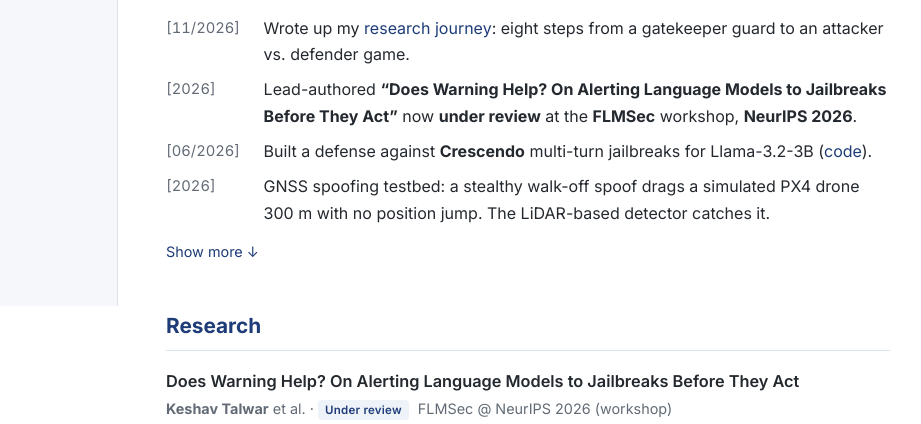
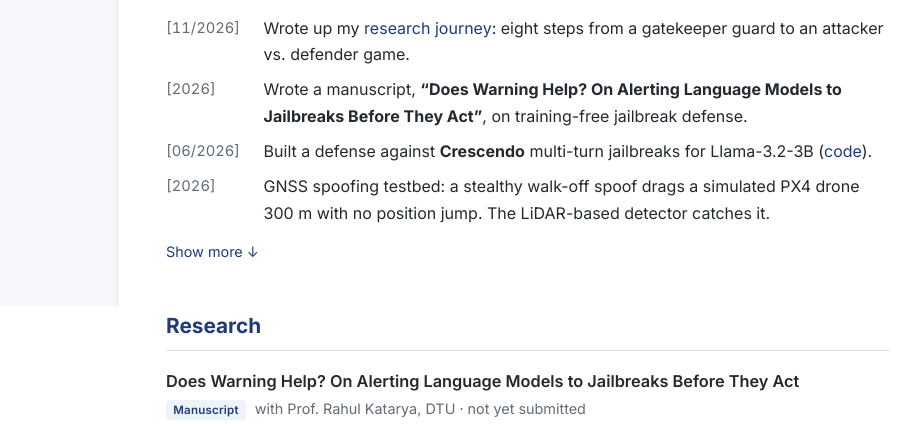
Before and after one commit to keshav-talwar/keshav-talwar.github.io, a plain HTML site: page index.html in a window 1280 px wide. Shown: the part 494-918 px from the top of the page, 162-1083 px from the left. Drawn offline with Linux system fonts and the light colour scheme.

Commit message:
Paper: manuscript, not yet submitted (remove lead author / under review)
Co-Authored-By: Claude Opus 5.5 <noreply@anthropic.com>

```diff
--- a/index.html
+++ b/index.html
@@ -216,7 +216,7 @@
     <h2>News</h2>
     <ul class="news" id="newsList">
       <li><span class="date">[11/2026]</span><span>Wrote up my <a href="#journey">research journey</a>: eight steps from a gatekeeper guard to an attacker vs. defender game.</span></li>
-      <li><span class="date">[2026]</span><span>Lead-authored <strong>“Does Warning Help? On Alerting Language Models to Jailbreaks Before They Act”</strong> now <strong>under review</strong> at the <strong>FLMSec</strong> workshop, <strong>NeurIPS 2026</strong>.</span></li>
+      <li><span class="date">[2026]</span><span>Wrote a manuscript, <strong>“Does Warning Help? On Alerting Language Models to Jailbreaks Before They Act”</strong>, on training-free jailbreak defense.</span></li>
       <li><span class="date">[06/2026]</span><span>Built a defense against <strong>Crescendo</strong> multi-turn jailbreaks for Llama-3.2-3B (<a href="https://github.com/keshav-talwar/Crescendo_Attack_Intro">code</a>).</span></li>
       <li><span class="date">[2026]</span><span>GNSS spoofing testbed: a stealthy walk-off spoof drags a simulated PX4 drone 300&nbsp;m with no position jump. The LiDAR-based detector catches it.</span></li>
       <li class="extra"><span class="date">[02/2026]</span><span>Started <strong>DTUnator v2</strong>: a FastAPI streaming backend on ChromaDB, the base for SFT and RL (<a href="https://github.com/keshav-talwar/dtunator-rag-sft-rl">code</a>).</span></li>
@@ -231,7 +231,7 @@
 
     <div class="entry">
       <div class="entry-title">Does Warning Help? On Alerting Language Models to Jailbreaks Before They Act</div>
-      <div class="entry-meta"><strong>Keshav Talwar</strong> et al. · <span class="tag">Under review</span> FLMSec @ NeurIPS 2026 (workshop)</div>
+      <div class="entry-meta"><span class="tag">Manuscript</span> with Prof. Rahul Katarya, DTU · not yet submitted</div>
       <ul>
         <li>A <strong>training-free defense</strong>: remember the attacks that have beaten a frozen model, each with a short teacher-written note on how it works. When a new prompt is close to one of them, put a warning in front of it.</li>
         <li>Attack-success rate falls from <strong>0.40 to 0.24</strong> across five public jailbreak datasets, while benign over-refusal <em>drops</em> from 0.13 to 0.10.</li>
```
Also changed, not shown: 1 other file.
